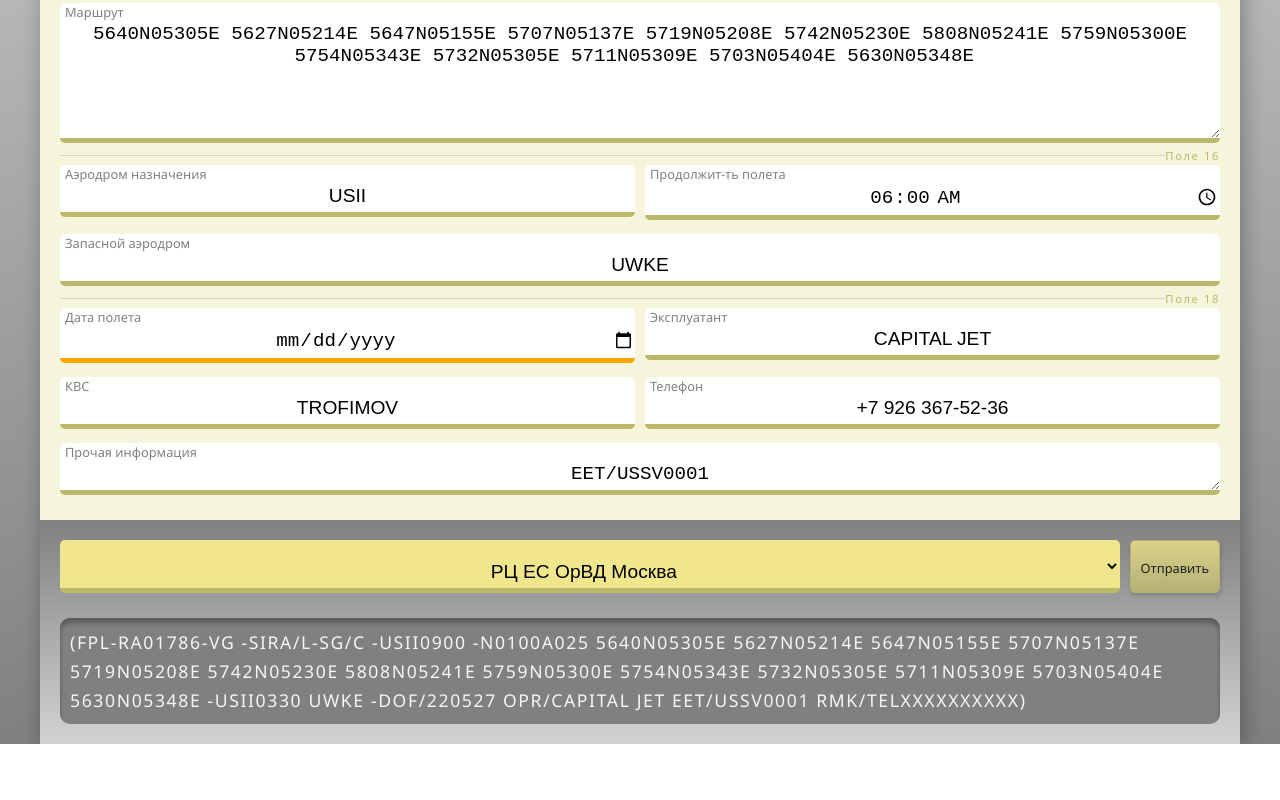
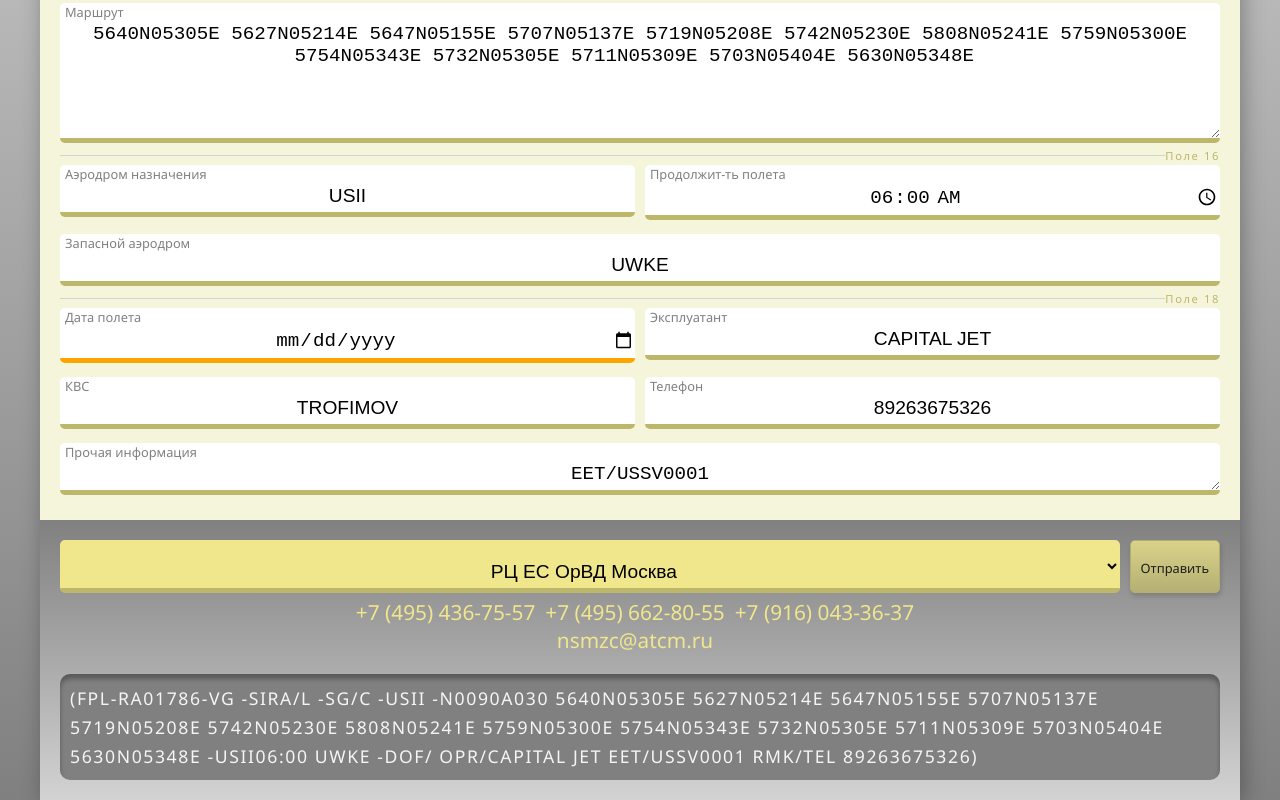
Before and after one commit to andrey-trofimov/fpl, a plain HTML site: page index.html in a window 1280 px wide. Shown: the part 391-1191 px from the top of the page. Before the commit the page ends 1135 px from the top, so only its background shows below. Drawn offline with Linux system fonts and the light colour scheme.

Commit message:
js collects fpl-data

```diff
--- a/index.html
+++ b/index.html
@@ -167,7 +167,7 @@
 
           <!-- <div class="block block_second-altn-aerodrome">
             <label class="label" for="second-altn-aerodrome">2-ой запас. аэродром</label>
-            <input class="input" id="second-altn-aerodrome" />
+            <input class="input" id="second-altn-aerodrome" value="UWKD" />
           </div> -->
         </fieldset>
 
@@ -206,13 +206,7 @@
 
           <div class="block block_tel">
             <label class="label" for="tel">Телефон</label>
-            <input
-              class="input"
-              placeholder="+7 926 367-52-36"
-              id="tel"
-              value="+7 926 367-52-36"
-              required
-            />
+            <input class="input" placeholder="891234567" id="tel" value="89263675326" required />
           </div>
 
           <!-- <div class="block">
@@ -249,14 +243,14 @@ EET/USSV0001</textarea
         <div id="phone"></div>
         <div id="email"></div>
 
-        <!-- <div id="final-fpl"></div> -->
+        <div id="final-fpl"></div>
 
-        <div id="example">
+        <!-- <div id="example">
           (FPL-RA01786-VG -SIRA/L-SG/C -USII0900 -N0100A025 5640N05305E 5627N05214E 5647N05155E
           5707N05137E 5719N05208E 5742N05230E 5808N05241E 5759N05300E 5754N05343E 5732N05305E
           5711N05309E 5703N05404E 5630N05348E -USII0330 UWKE -DOF/220527 OPR/CAPITAL JET
           EET/USSV0001 RMK/TELXXXXXXXXXX)
-        </div>
+        </div> -->
       </div>
     </main>
   </body>
--- a/src/index.js
+++ b/src/index.js
@@ -17,7 +17,7 @@ const AtcCener = {
   rcKuf: {
     name: "РЦ ЕС ОрВД Самара",
     phone: "+7 (846) 279-18-26",
-    email: "zc_samara@mail.ru, smena.cpivp@cv.gkovd .ru",
+    email: "zc_samara@mail.ru, smena.cpivp@cv.gkovd.ru",
   },
   rcSvx: {
     name: "РЦ ЕС ОрВД Екатеринбург",
@@ -71,39 +71,44 @@ const AtcCener = {
   },
 };
 
-let select = "";
+let atcSelect = "";
 document.addEventListener("DOMContentLoaded", fpl());
 
 function fpl() {
   buildAtcList();
-  showContacts();
+  buildFpl();
   checkInput();
 }
 
 function buildAtcList() {
-  select = document.querySelector("#atc-untits");
+  atcSelect = document.querySelector("#atc-untits");
   for (let key in AtcCener) {
-    select.innerHTML += `<option value=${key}>${AtcCener[key].name}</opion>`;
+    atcSelect.innerHTML += `<option value=${key}>${AtcCener[key].name}</opion>`;
   }
+
+  showContacts();
 }
 
 function checkInput() {
-  select.addEventListener("change", showContacts);
+  let form = document.querySelector("#fpl");
+  let input = form.querySelectorAll("input");
+
+  atcSelect.addEventListener("change", showContacts);
+  input.forEach((elem) => elem.addEventListener("change", buildFpl));
 }
 
 function showContacts() {
-  let option = select.options[select.selectedIndex];
+  let option = atcSelect.options[atcSelect.selectedIndex];
   let atcUnit = AtcCener[option.value];
 
   let phone = document.querySelector("#phone");
   let email = document.querySelector("#email");
-  let finalFpl = document.querySelector("#final-fpl").innerHTML;
 
   let phoneArry = convertStrToArry(atcUnit.phone);
   let emailArry = convertStrToArry(atcUnit.email);
 
-  phone.innerHTML = composeContact(phoneArry, "tel:", "");
-  email.innerHTML = composeContact(emailArry, "mailto:", finalFpl);
+  phone.innerHTML = composeContact(phoneArry, "tel:");
+  email.innerHTML = composeContact(emailArry, "mailto:");
 }
 
 function convertStrToArry(str) {
@@ -119,13 +124,48 @@ function convertStrToArry(str) {
     }
   }
   strArry[arryIndex] = str;
-
   return strArry;
 }
 
-function composeContact(arry, prefix, body = "") {
+function composeContact(arry, prefix) {
   let contact = "";
-  let msg = body != "" ? `?body=${body}` : "";
-  arry.forEach((elem) => (contact += `<a href="${prefix}${elem}${msg}">${elem}</a>`));
+  arry.forEach((elem) => (contact += `<a href="${prefix}${elem}">${elem}</a>`));
   return contact;
 }
+
+function buildFpl() {
+  let finalFpl = document.querySelector("#final-fpl");
+
+  let field3 = "(FPL";
+
+  let field7 = `-${getData("#aircraft-id")}`;
+
+  let field8 = `-${getData("#flight-rules")}${getData("#type-of-flight")}\r\n`;
+
+  let field9 = `-${getData("#aircraft-type")}/${getData("#wake-turbulence-cat")}\r\n`;
+
+  let field10 = `-${getData("#equipment")}\r\n`;
+
+  let field13 = `-${getData("#departure-aerodrome")}${getData("#departure-time")}\r\n`;
+
+  let field15 = `-${getData("#cruising-speed")}${getData("#flight-level")} ${getData(
+    "#route"
+  )}\r\n`;
+
+  let field16 = `-${getData("#destination-aerodrome")}${getData("#total-eet")} ${getData(
+    "#altn-aerodrome"
+  )} ${getData("#second-altn-aerodrome")}\r\n`;
+
+  let field18 = ` -DOF/${getData("#dof")} OPR/${getData("#opr")} ${getData(
+    "#other-information"
+  )} RMK/TEL ${getData("#tel")}`;
+
+  let field19 = ")";
+
+  finalFpl.innerHTML =
+    field3 + field7 + field8 + field9 + field10 + field13 + field15 + field16 + field18 + field19;
+}
+
+function getData(idStr) {
+  return document.querySelector(idStr) ? document.querySelector(idStr).value : "";
+}
```
